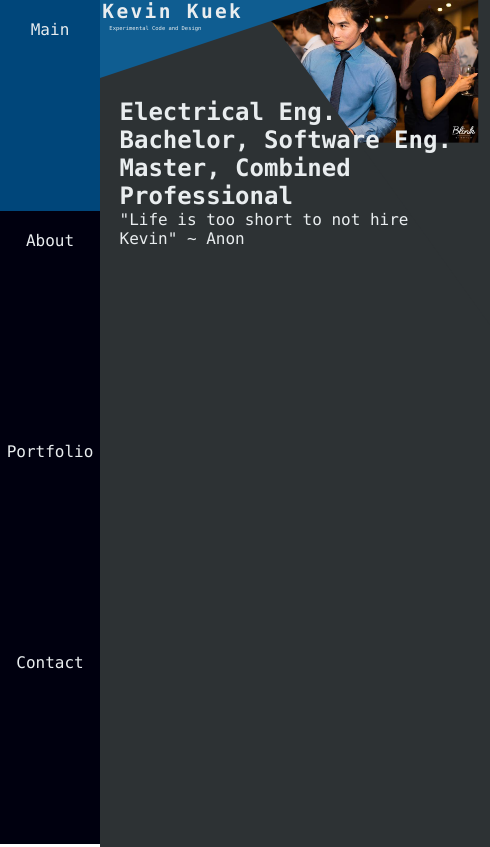
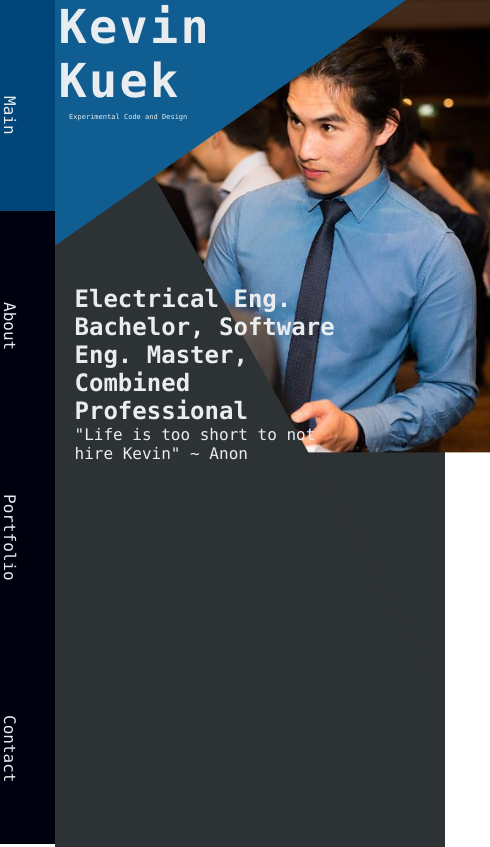
Before and after one commit to Quackvin/Quackvin.github.io, a plain HTML site: page index.html in a window 390 px wide. Shown: the top 847 px of the page, 490 px wide, since content can reach past the window. Drawn offline with nearby package versions, Linux system fonts and the light colour scheme.

Commit message:
add responsive layout

```diff
--- a/index.html
+++ b/index.html
@@ -15,7 +15,7 @@
     <a href="#contact">Contact</a>
 </div>
 <div class="section" id="intro">
-    <img src="../imgs/mainPic.jpg">
+    <img src="./imgs/mainPic.jpg">
     <div id="imgCover"></div>
     <div id="title">
         <h1>Kevin Kuek</h1>
--- a/onepage.css
+++ b/onepage.css
@@ -16,6 +16,7 @@ body{
     height:100%;
     width:100px;
     background:rgb(0,0,15);
+    z-index:1;
 }
 .sidebar a{
     flex:1;
@@ -73,42 +74,53 @@ body{
     z-index: 0;
 }
 
-@media (max-width:479px) {
+@media (max-width:550px) {
+    .sidebar{
+      width: 55px;
+    }
+    .sidebar a{
+      writing-mode: vertical-lr;
+    }
     .section{
-        height:110vh;
+      left:55px;
+      height:110vh;
     }
     #intro img{
         transition:0.3s;
         position:fixed;
         transform:translate(-50%, -50%);
-        top:15vw;
         left:90vw;
-        width:65vw;
+        width:180vw;
+        top:56vw;
         z-index:0;
+    }
+    #intro .content{
+      top:5vw;
+      width:70vw;
     }
     #title{
         background:rgb(15,93,145);
-        height:20vw;
-        width:60vw;
+        transform: rotate(0deg);
+        height:63vw;
+        width:90vw;
         clip-path: polygon(0 0, 100% 0, 0 100%);
         z-index: 1;
     }
     #title h1{
-        margin-left:1%;
-        font-size:5vw;
-        letter-spacing: 0.6vw;
+        font-size: 12vw;
+        width:50vw;
     }
     #title p{
-        margin-top:1%;
-        margin-left:4%;
-        font-size: 1.4vw;
+      margin-top:1%;
+      margin-bottom: 1%;
+      font-size: 1.8vw;
     }
     #imgCover{
         position: absolute;
         height: 100%;
         width: 100%;
         background:rgb(45,50,52);
-        clip-path: polygon(0 0, 0 100%, 100% 100%, 100% 35%, 40% 0);
+        clip-path: polygon(0 0, 0 100%, 100% 100%, 100% 75%, 0 0);
         z-index: 0;
-    } q
+    }
 }
```
